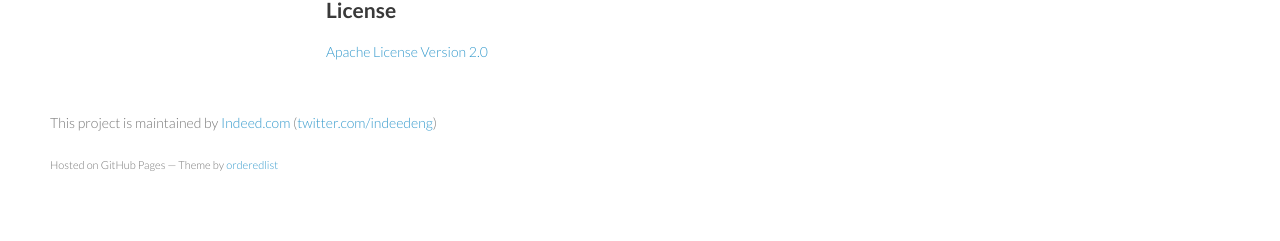
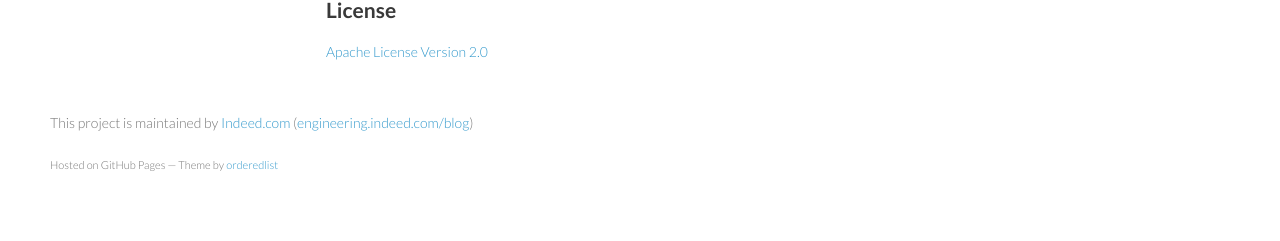
Before and after one commit to indeedeng/imhotep, a Jekyll site: the page built from index.md, in a window 1280 px wide. Shown: the part 666-907 px from the top of the page. Built offline with Jekyll 4.4.1, drawn with Linux system fonts in a browser that asks for light colours; Markdown is read by kramdown in place of the engine named in the settings.

Commit message:
replaced twitter with eng blog

```diff
--- a/_layouts/default.html
+++ b/_layouts/default.html
@@ -39,7 +39,7 @@
           </section>
 
           <footer>
-            <p>This project is maintained by <a href="http://github.com/indeedeng">Indeed.com</a> (<a href="https://twitter.com/indeedeng">twitter.com/indeedeng</a>)</p>
+            <p>This project is maintained by <a href="http://github.com/indeedeng">Indeed.com</a> (<a href="http://engineering.indeed.com/blog">engineering.indeed.com/blog</a>)</p>
             <p><small>Hosted on GitHub Pages &mdash; Theme by <a href="https://github.com/orderedlist/minimal">orderedlist</a></small></p>
           </footer>
         </div>
```
